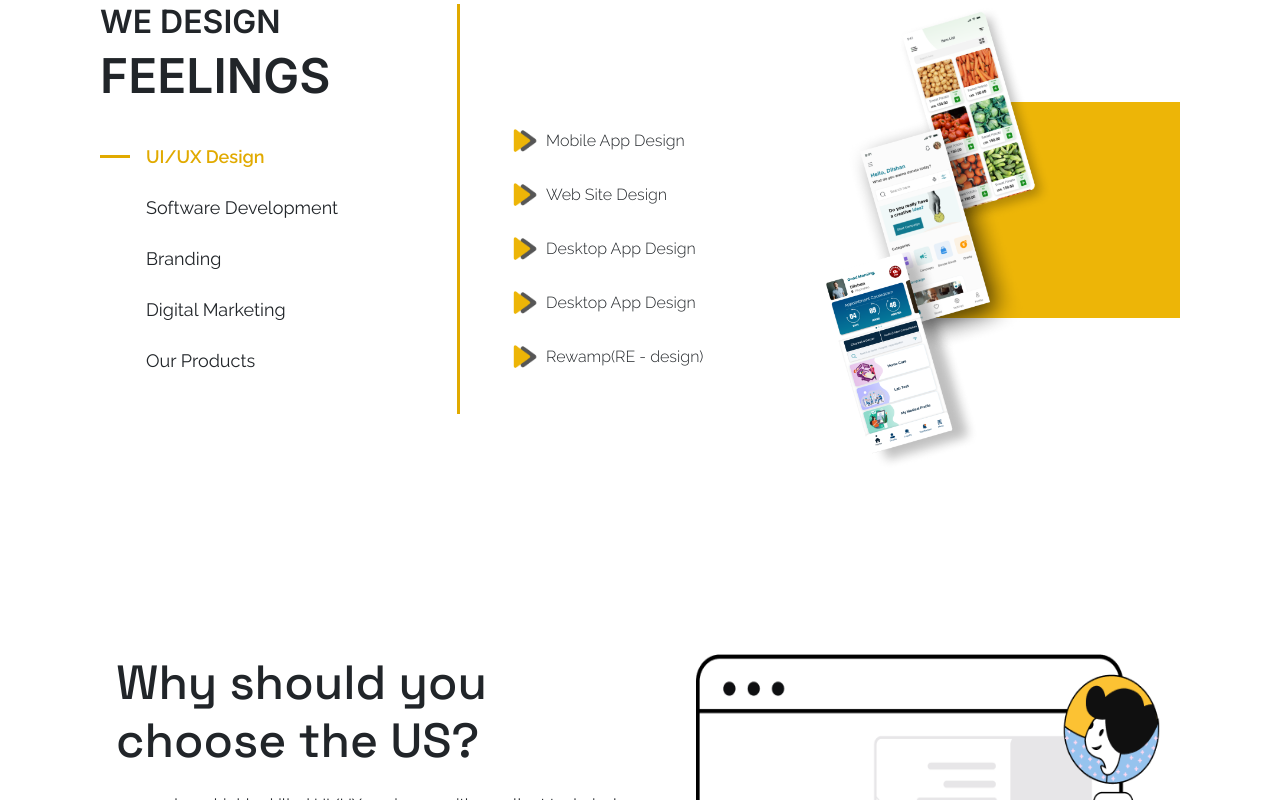
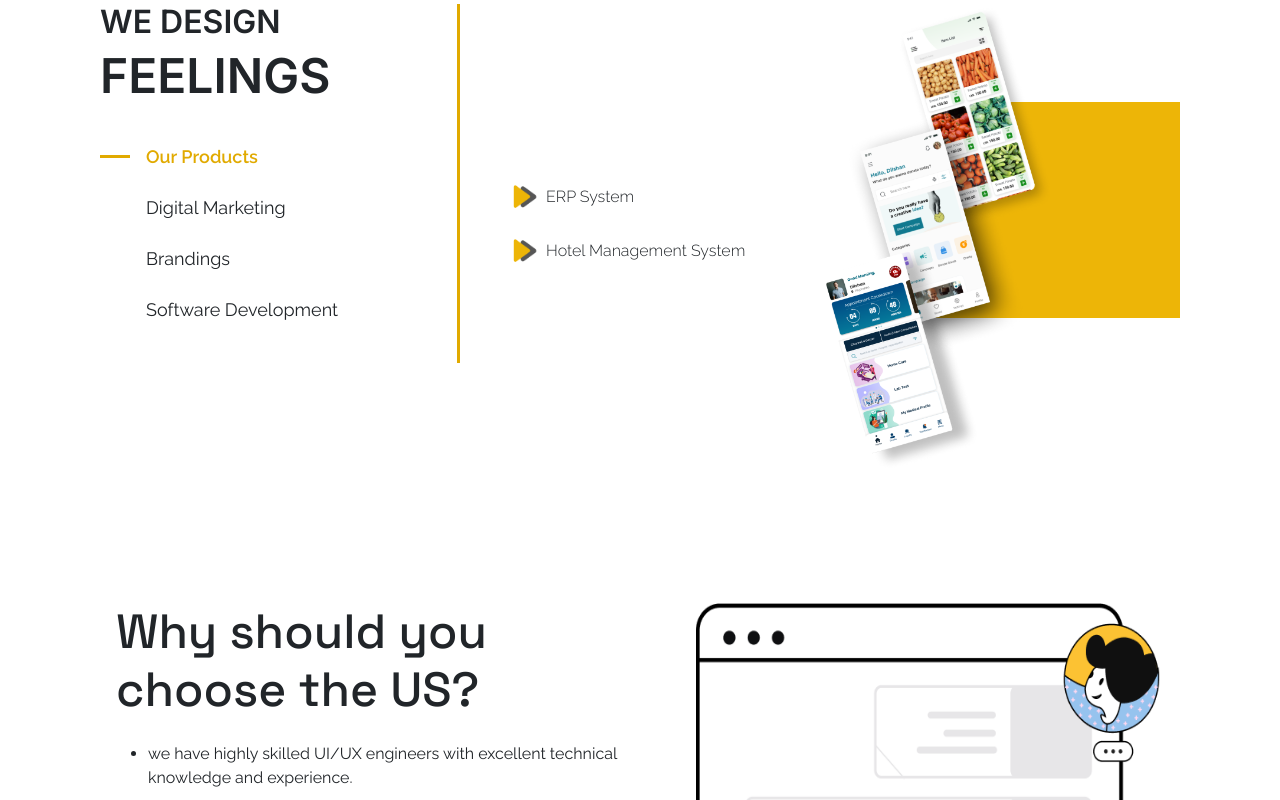
Before and after one commit to orionux/orion-ux, a Next.js app: page / in a window 1280 px wide. Shown: the part 1040-1840 px from the top of the page. Built offline with nearby package versions, Linux system fonts and the light colour scheme.

Commit message:
content update

```diff
--- a/src/components/homeComponents/Feelings.tsx
+++ b/src/components/homeComponents/Feelings.tsx
@@ -2,7 +2,7 @@ import Image from "next/image";
 import React, { useState } from "react";
 
 const Feelings = () => {
-  const [selectedItem, setSelectedItem] = useState("UI/UX Design");
+  const [selectedItem, setSelectedItem] = useState("Our Products");
   type CategoryItem = {
     id: number;
     title: string;
@@ -12,40 +12,30 @@ const Feelings = () => {
     [key: string]: CategoryItem[];
   };
   const categories: Categories = {
-    "UI/UX Design": [
-      { id: 1, title: "Mobile App Design" },
-      { id: 2, title: "Web Site Design" },
-      { id: 3, title: "Desktop App Design" },
-      { id: 4, title: "Desktop App Design" },
-      { id: 5, title: "Rewamp(RE - design)" },
+    "Our Products": [
+      { id: 1, title: "ERP System" },
+      { id: 2, title: "Hotel Management System" },
+    ],
+    "Digital Marketing": [
+      { id: 1, title: "Social Media Marketing" },
+      { id: 2, title: "Search Engine Optimization (SEO)" },
+      { id: 3, title: "Pay-Per-Click Advertising (PPC)" },
+      { id: 4, title: "Online Reputation Management" },
+      { id: 5, title: "Digital Strategy and Consultation" },
+    ],
+    "Brandings": [
+      { id: 1, title: "Brand Strategy" },
+      { id: 2, title: "Brand Identity Design" },
+      { id: 3, title: "Brand Guidelines" },
+      { id: 4, title: "Brand Research and Analysis" },
+      { id: 5, title: "Brand Monitoring and Management:" },
     ],
     "Software Development": [
-      { id: 1, title: "Software Development 1" },
-      { id: 2, title: "Software Development 2" },
-      { id: 3, title: "Software Development 3" },
-      { id: 4, title: "Software Development 4" },
-      { id: 5, title: "Software Development 5" },
-    ],
-    Branding: [
-      { id: 1, title: "Branding 1" },
-      { id: 2, title: "Branding 2" },
-      { id: 3, title: "Branding 3" },
-      { id: 4, title: "Branding 4" },
-      { id: 5, title: "Branding 5" },
-    ],
-    "Digital Marketing": [
-      { id: 1, title: "Digital Marketing 1" },
-      { id: 2, title: "Digital Marketing 2" },
-      { id: 3, title: "Digital Marketing 3" },
-      { id: 4, title: "Digital Marketing 4" },
-      { id: 5, title: "Digital Marketing 5" },
-    ],
-    "Our Products": [
-      { id: 1, title: "Our Products 1" },
-      { id: 2, title: "Our Products 2" },
-      { id: 3, title: "Our Products 3" },
-      { id: 4, title: "Our Products 4" },
-      { id: 5, title: "Our Products 5" },
+      { id: 1, title: "Web Development" },
+      { id: 2, title: "Mobile App Development" },
+      { id: 3, title: "Quality Assurance and Testing" },
+      { id: 4, title: "Enterprise Software Solutions" },
+      { id: 5, title: "Maintenance and Support" },
     ],
   };
 
@@ -91,9 +81,27 @@ const Feelings = () => {
         </div>
       </div>
       <div className="col-12 col-lg-4 img-height">
-        {selectedItem === "UI/UX Design" && (
+        {selectedItem === "Our Products" && (
           <Image
             src={"/assests/images/feelings-image.png"}
+            alt=""
+            width={400}
+            height={600}
+            className="img-fluid"
+          />
+        )}
+        {selectedItem === "Digital Marketing" && (
+          <Image
+            src={"/assests/images/laptop-yellow.png"}
+            alt=""
+            width={400}
+            height={600}
+            className="img-fluid"
+          />
+        )}
+        {selectedItem === "Brandings" && (
+          <Image
+            src={"/assests/images/laptop-pink.png"}
             alt=""
             width={400}
             height={600}
@@ -109,33 +117,6 @@ const Feelings = () => {
             className="img-fluid"
           />
         )}
-        {selectedItem === "Branding" && (
-          <Image
-            src={"/assests/images/laptop-pink.png"}
-            alt=""
-            width={400}
-            height={600}
-            className="img-fluid"
-          />
-        )}
-        {selectedItem === "Digital marketing" && (
-          <Image
-            src={"/assests/images/laptop-yellow.png"}
-            alt=""
-            width={400}
-            height={600}
-            className="img-fluid"
-          />
-        )}
-        {selectedItem === "Our Products" && (
-          <Image
-            src={"/assests/images/learnimg.png"}
-            alt=""
-            width={400}
-            height={600}
-            className="img-fluid"
-          />
-        )}
       </div>
     </div>
   );
--- a/src/components/homeComponents/HeroSection.tsx
+++ b/src/components/homeComponents/HeroSection.tsx
@@ -14,8 +14,7 @@ const HeroSection = () => {
             We design Feeling
           </h2>
           <p className="font-raleway font-400 font-24px">
-            We Maily Design a user interface that aligns well with your business
-            goals and creates excellent conversion rates.
+          We Design user interfaces which are align well with your business goals and also We specialize in creating seamless digital experiences that captivate users, enhance usability, and elevate your brand to new heights.
           </p>
           {/* <Button className='font-raleway btn-hero-sec'>Get Start</Button> */}
           <Link href={"#"} className="">
```
